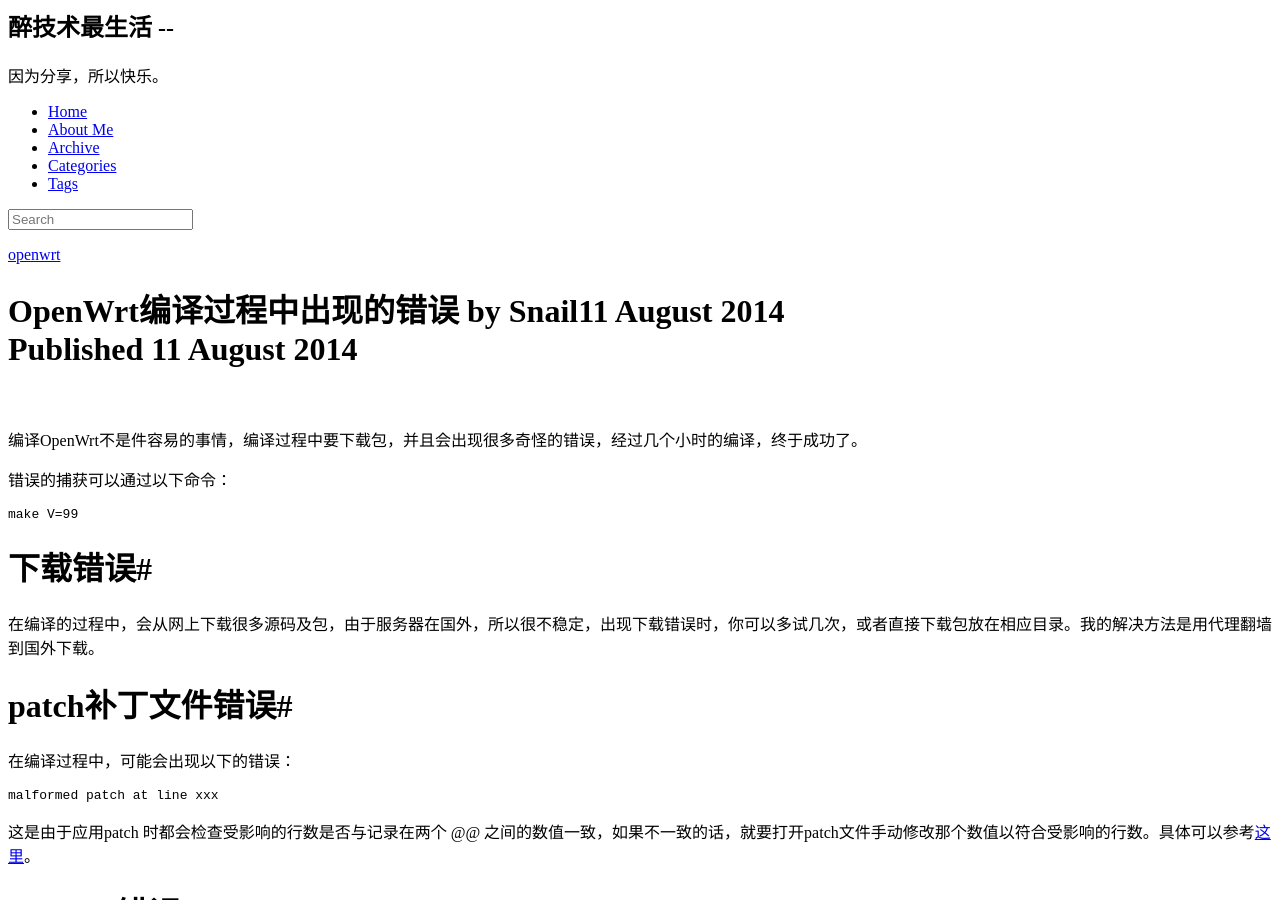
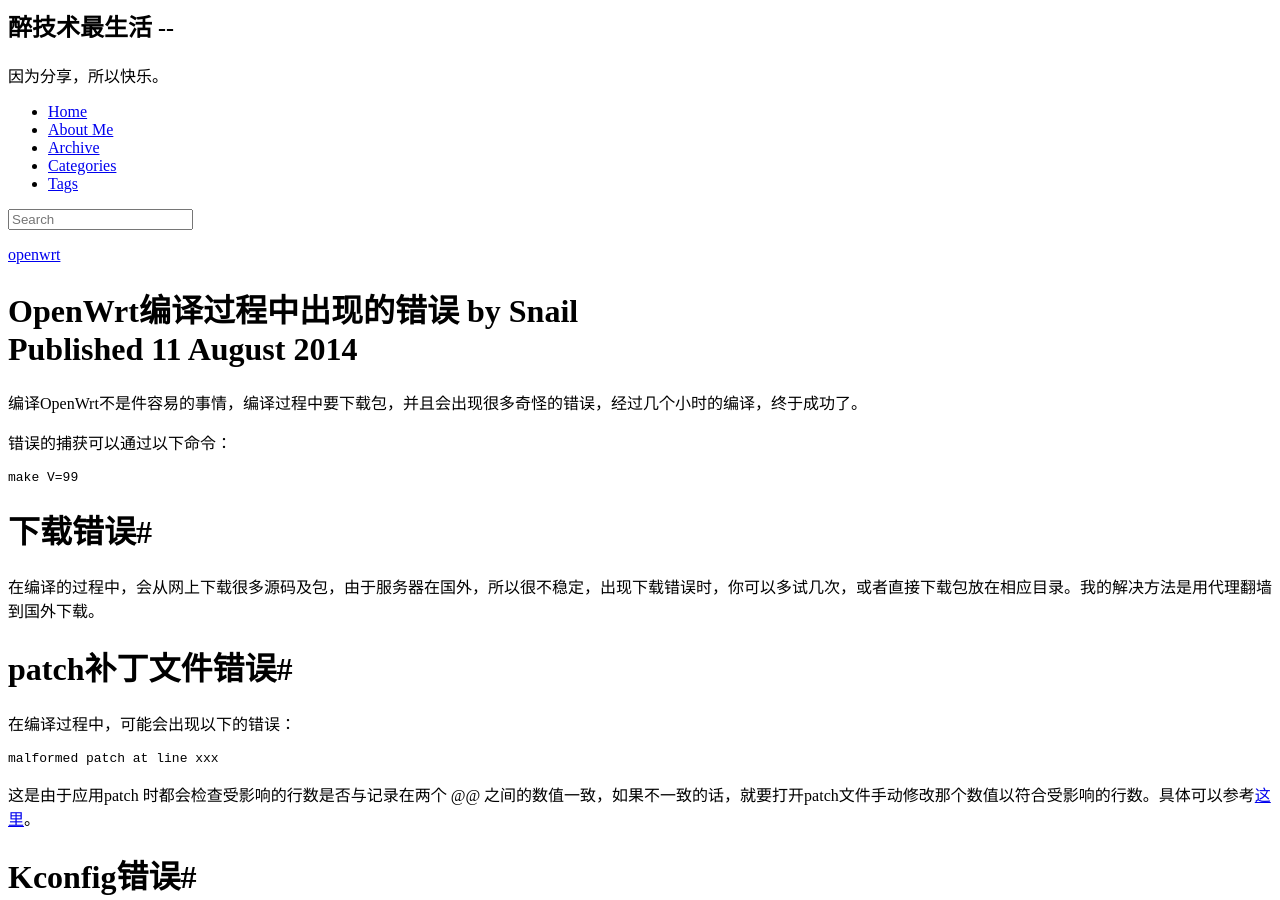
Before and after one commit to DutZMZ/Zuijishu, a Jekyll site: the page built from _posts/2014-8-11-error_on_compiling_openwrt.md, in a window 1280 px wide and 900 px high. Built offline with Jekyll 4.4.1, drawn with Linux system fonts in a browser that asks for light colours; nearby versions of some CDN libraries; library files that are not in the unit come from our copies.

Commit message:
Update post.html

```diff
--- a/_includes/themes/Snail/post.html
+++ b/_includes/themes/Snail/post.html
@@ -14,10 +14,9 @@
 				<h1 class="journal-title">
 				    {{ page.title }}
 				    <span class="author">
-				        {% if page.tagline %}{{page.tagline}}{% endif %}{{ page.date | date_to_long_string }}
-				        <br>
+				        {% if page.tagline %}{{page.tagline}}{% endif %}
 				            <div class="journal-date">Published {{ page.date | date_to_long_string }}</div>
-				        </br>
+
 				    </span>
 				</h1>
 				<span class="the-article">
```
